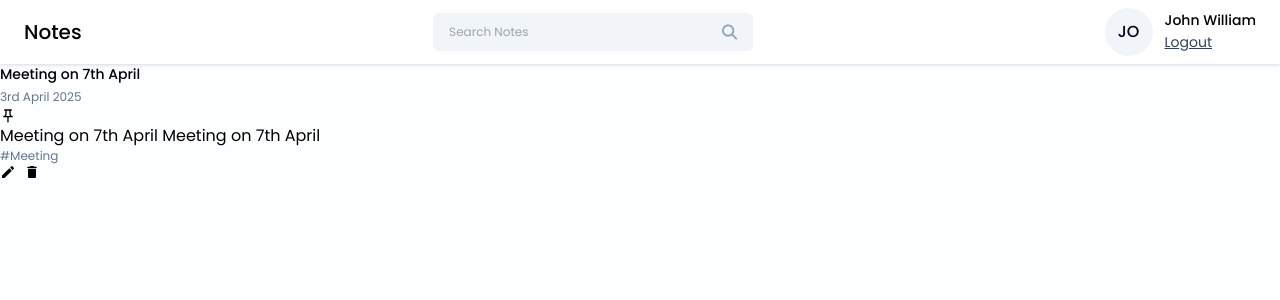
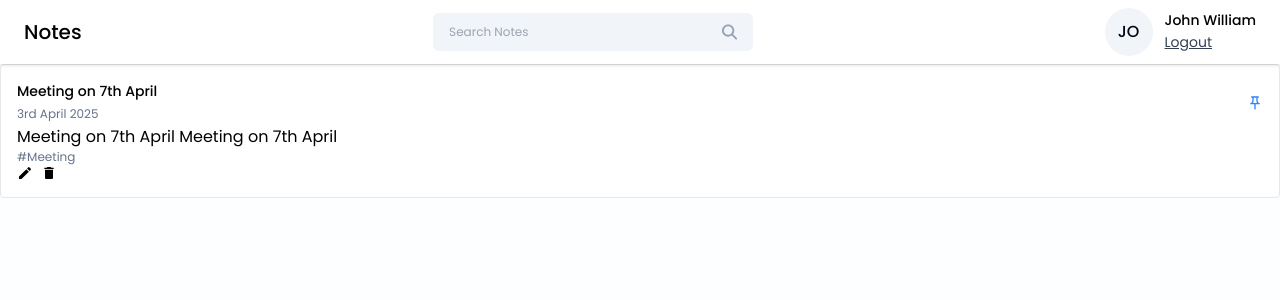
Before and after one commit to ionutpetru4046/Notes-App, a React (Vite) app in the folder frontend/notes-app/: page /dashboard in a window 1280 px wide. Shown: the top 300 px of the page. Built offline with nearby package versions, Linux system fonts and the light colour scheme.

Commit message:
styling added to the NoteCard Component

```diff
--- a/frontend/notes-app/src/components/Cards/NoteCard.jsx
+++ b/frontend/notes-app/src/components/Cards/NoteCard.jsx
@@ -13,14 +13,14 @@ const NoteCard = ({
   onPinNote,
 }) => {
   return (
-    <div className=''>
-      <div className="">
+    <div className='border rounded p-4 bg-white hover:shadow-xl transition-all ease-in-out'>
+      <div className="flex items-center justify-between">
         <div>
            <h6 className="text-sm font-medium">{title}</h6>
             <span className="text-xs text-slate-500">{date}</span>
           </div>
 
-        <MdOutlinePushPin className="" onClick={onPinNote} />
+        <MdOutlinePushPin className={`icon-btn ${isPinned ? 'text-primary' : 'text-slate-300'}`} onClick={onPinNote} />
       </div>
 
        <p className=''>{content?.slice(0,60)}</p>
```
